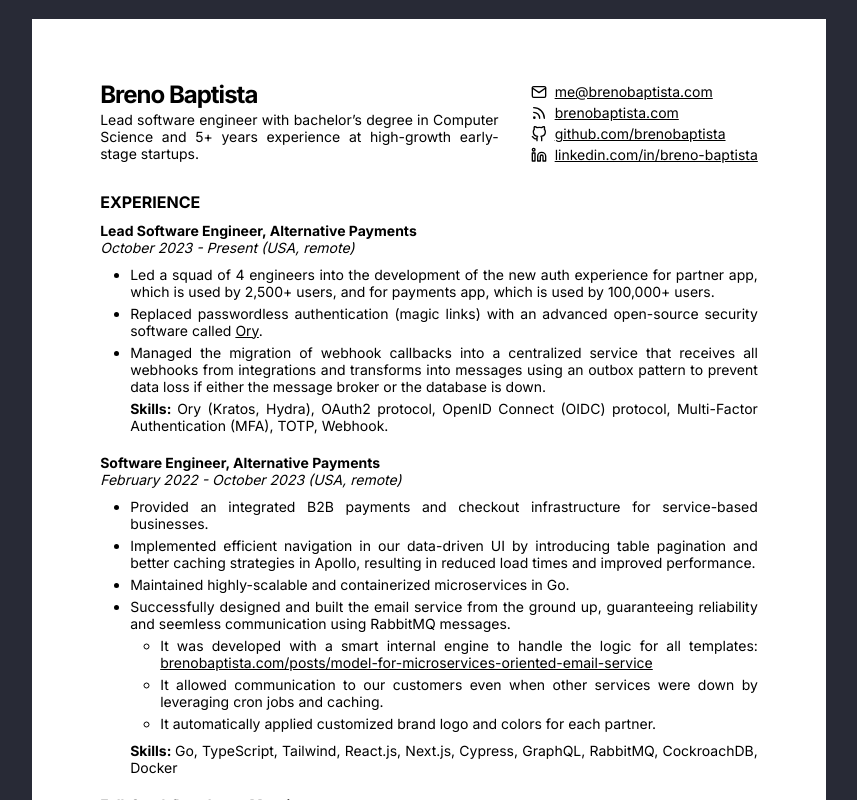
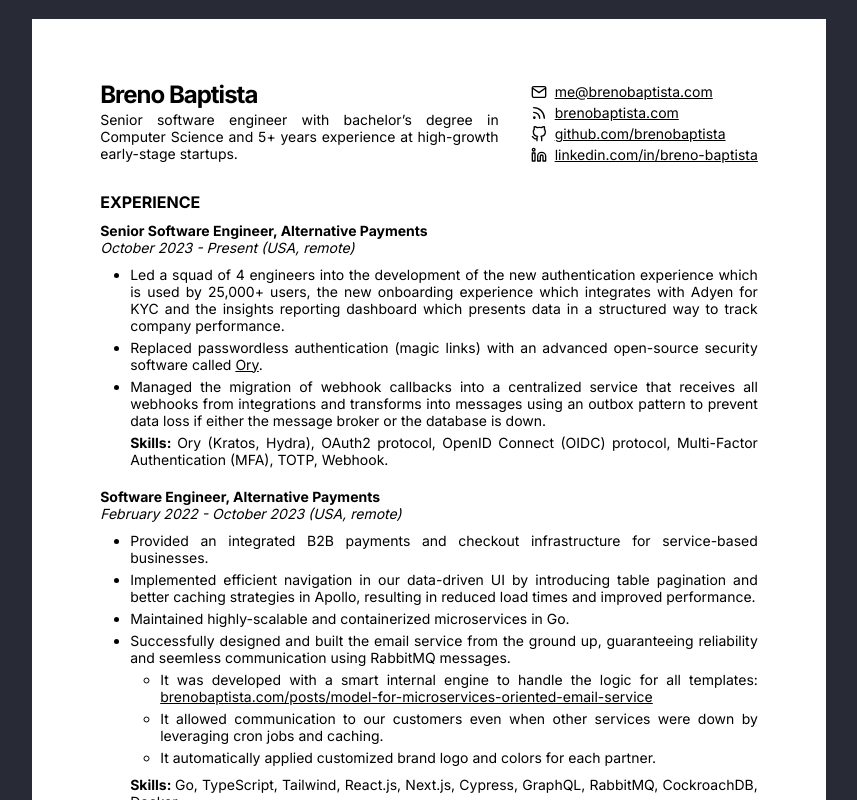
Before and after one commit to brenobaptista/blog, a Next.js app: page /resume in a window 1280 px wide. Shown: the top 800 px of the page, without its empty margins (211-1068 px from the left). Built offline with nearby package versions, Linux system fonts and the light colour scheme.

Commit message:
Update resume

```diff
--- a/src/pages/resume.tsx
+++ b/src/pages/resume.tsx
@@ -28,8 +28,9 @@ const Resume = () => (
           <Author>
             <h1>Breno Baptista</h1>
             <div>
-              Lead software engineer with bachelor’s degree in Computer Science
-              and 5+ years experience at high-growth early-stage startups.
+              Senior software engineer with bachelor’s degree in Computer
+              Science and 5+ years experience at high-growth early-stage
+              startups.
             </div>
           </Author>
           <Social>
@@ -79,13 +80,15 @@ const Resume = () => (
         <Section>
           <h2>EXPERIENCE</h2>
           <div>
-            <strong>Lead Software Engineer, Alternative Payments</strong>
+            <strong>Senior Software Engineer, Alternative Payments</strong>
             <em>October 2023 - Present (USA, remote)</em>
             <ul>
               <li>
-                Led a squad of 4 engineers into the development of the new auth
-                experience for partner app, which is used by 2,500+ users, and
-                for payments app, which is used by 100,000+ users.
+                Led a squad of 4 engineers into the development of the new
+                authentication experience which is used by 25,000+ users, the
+                new onboarding experience which integrates with Adyen for KYC
+                and the insights reporting dashboard which presents data in a
+                structured way to track company performance.
               </li>
               <li>
                 Replaced passwordless authentication (magic links) with an
```
Also changed, not shown: 1 other file (tests, documents, lock files or other folders).
